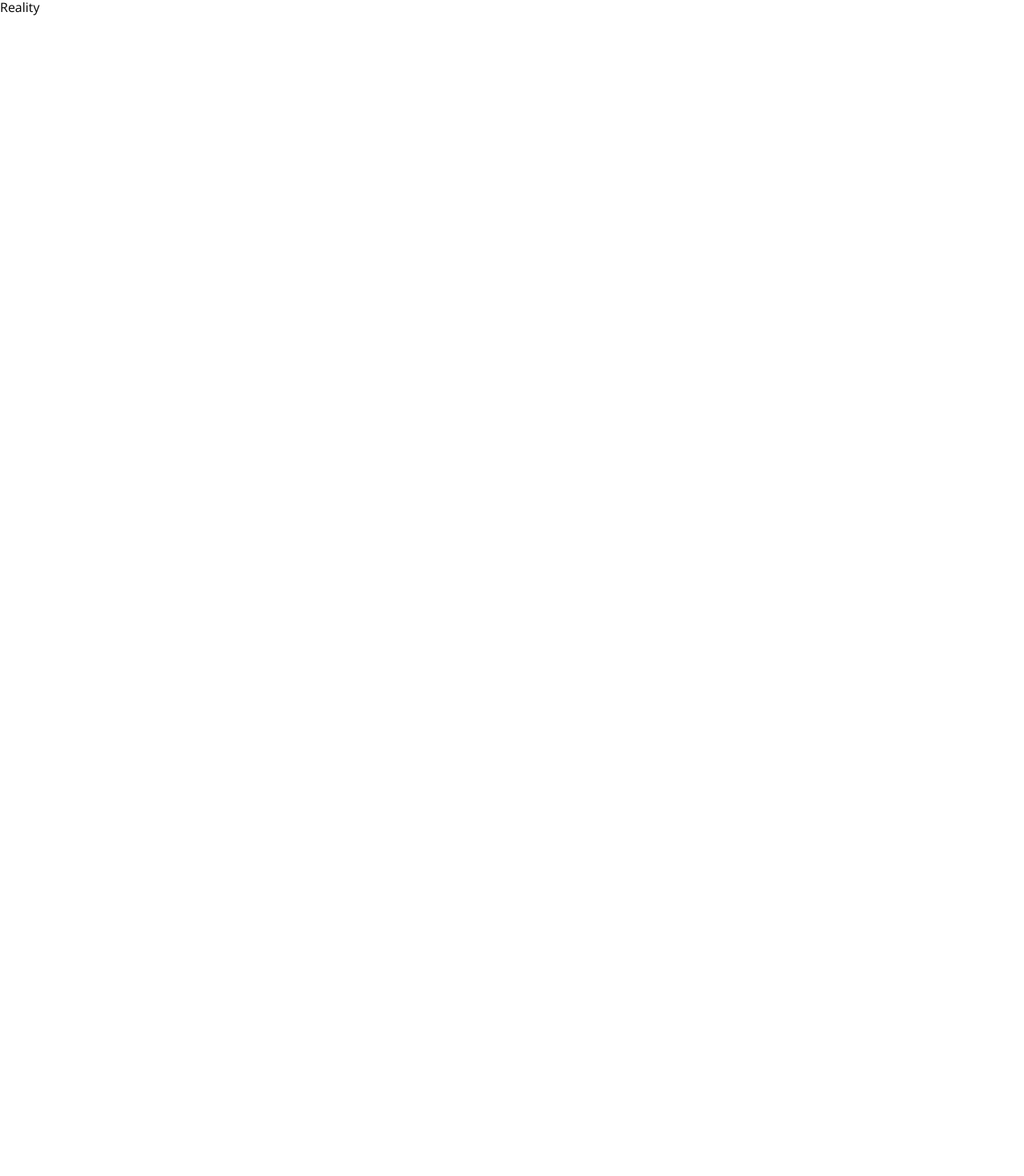
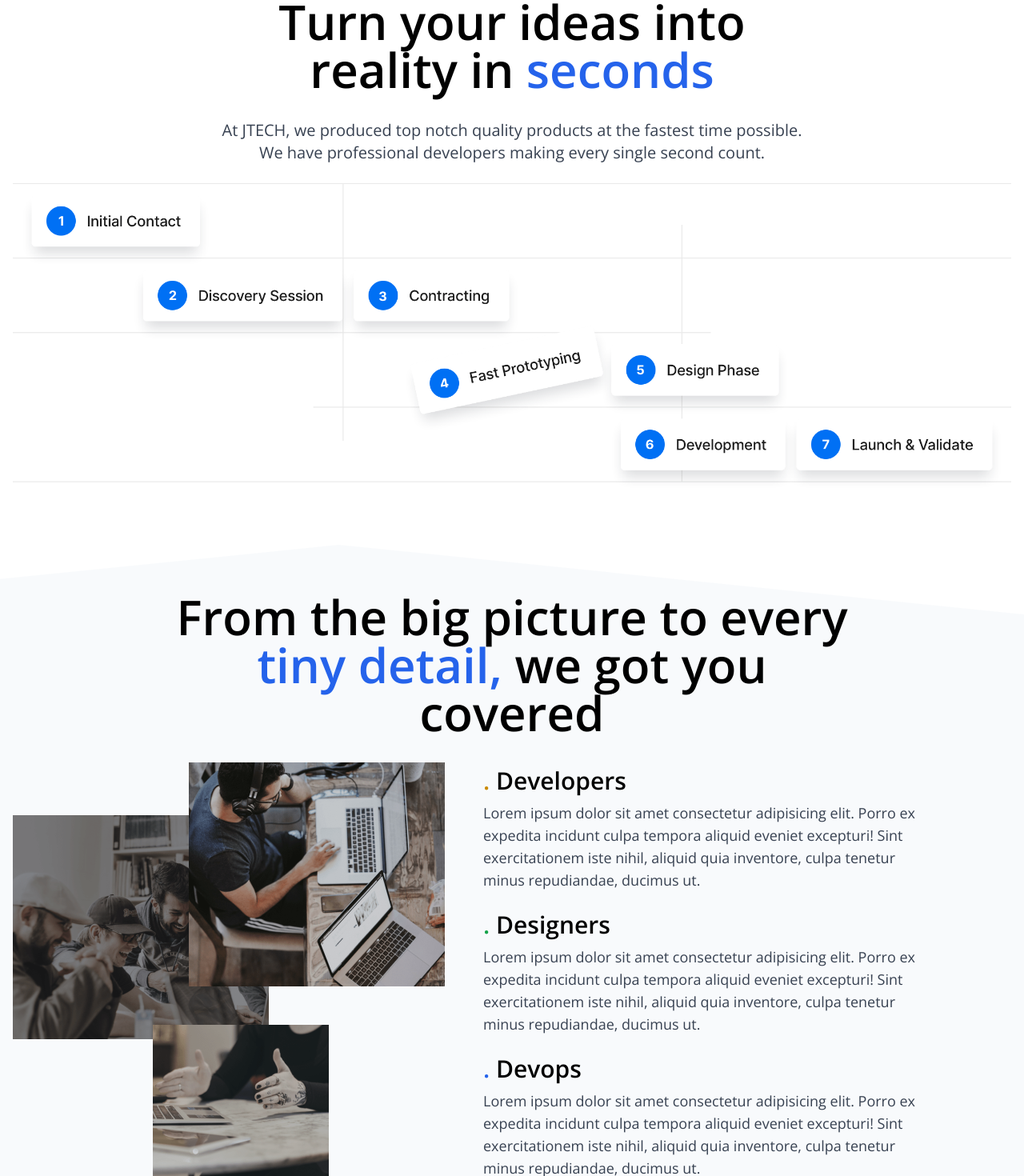
Before and after one commit to jeronasiedu/jtech, a Next.js app: page / in a window 1280 px wide. Shown: the part 1921-3391 px from the top of the page at 80% size. Before the commit the page ends 1942 px from the top, so only its background shows below. Built offline with nearby package versions, Linux system fonts and the light colour scheme.

Commit message:
added a section

```diff
--- /dev/null
+++ b/components/Audience.jsx
@@ -0,0 +1,61 @@
+import Image from 'next/image'
+import Divider from './Divider'
+const Audience = () => {
+  const teams = [
+    {
+      title: 'Developers',
+      text: ' Lorem ipsum dolor sit amet consectetur adipisicing elit. Porro ex expedita incidunt culpa tempora aliquid eveniet excepturi! Sint exercitationem iste nihil, aliquid quia inventore, culpa tenetur minus repudiandae, ducimus ut.',
+      dot: 'text-yellow-600',
+    },
+    {
+      title: 'Designers',
+      text: ' Lorem ipsum dolor sit amet consectetur adipisicing elit. Porro ex expedita incidunt culpa tempora aliquid eveniet excepturi! Sint exercitationem iste nihil, aliquid quia inventore, culpa tenetur minus repudiandae, ducimus ut.',
+      dot: 'text-green-600',
+    },
+    {
+      title: 'Devops',
+      text: ' Lorem ipsum dolor sit amet consectetur adipisicing elit. Porro ex expedita incidunt culpa tempora aliquid eveniet excepturi! Sint exercitationem iste nihil, aliquid quia inventore, culpa tenetur minus repudiandae, ducimus ut.',
+      dot: 'text-blue-600',
+    },
+  ]
+
+  return (
+    <section className="relative w-full bg-slate-50 dark:bg-transparent ">
+      <Divider />
+      <div className="px-4 py-16 mx-auto space-y-8 max-w-7xl">
+        <div className="max-w-4xl px-4 mx-auto space-y-8">
+          <h2 className="text-4xl font-bold text-center md:text-5xl lg:text-6xl">
+            From the big picture to every{' '}
+            <span className="text-blue-600">tiny detail,</span> we got you
+            covered
+          </h2>
+        </div>
+        <div className="flex flex-col items-center max-w-6xl space-y-6 lg:flex-row lg:space-y-0 lg:space-x-6">
+          <div className="flex-1">
+            <Image
+              src="/images/asset6.png"
+              alt="developers at work"
+              objectFit="cover"
+              width={540}
+              height={520}
+            />
+          </div>
+          <div className="flex-1 space-y-6">
+            {teams.map((item, idx) => (
+              <div className="space-y-2 " key={idx}>
+                <h2 className="text-3xl font-semibold ">
+                  <span className={item.dot}>.</span> {item.title}
+                </h2>
+                <p className="text-lg text-gray-700 dark:text-slate-300">
+                  {item.text}
+                </p>
+              </div>
+            ))}
+          </div>
+        </div>
+      </div>
+    </section>
+  )
+}
+
+export default Audience
--- /dev/null
+++ b/components/Divider.jsx
@@ -0,0 +1,21 @@
+import React from 'react'
+
+const Divider = () => {
+  return (
+    <div className="custom-shape-divider-top-1651452485">
+      <svg
+        data-name="Layer 1"
+        xmlns="http://www.w3.org/2000/svg"
+        viewBox="0 0 1200 120"
+        preserveAspectRatio="none"
+      >
+        <path
+          d="M598.97 114.72L0 0 0 120 1200 120 1200 0 598.97 114.72z"
+          className="shape-fill"
+        ></path>
+      </svg>
+    </div>
+  )
+}
+
+export default Divider
--- a/components/Reality.jsx
+++ b/components/Reality.jsx
@@ -1,7 +1,32 @@
+import Image from 'next/image'
 import React from 'react'
 
 const Reality = () => {
-  return <div>Reality</div>
+  return (
+    <section className="px-4 pb-16 mx-auto space-y-6 max-w-7xl">
+      <div className="max-w-3xl px-4 mx-auto space-y-8">
+        <h2 className="text-4xl font-bold text-center md:text-5xl lg:text-6xl">
+          Turn your ideas into reality in{' '}
+          <span className="text-blue-600">seconds</span>
+        </h2>
+        <p className="text-xl text-center text-gray-700 dark:text-slate-300">
+          At JTECH, we produced top notch quality products at the fastest time
+          possible. We have professional developers making every single second
+          count.{' '}
+        </p>
+      </div>
+      <div className="relative w-full h-28 md:h-64 lg:h-[24rem]">
+        <Image
+          src="/images/time.png"
+          alt="Graphical representation of what a project looks from start to finish"
+          layout="fill"
+          placeholder="blur"
+          blurDataURL="/images/time.png"
+          objectFit="cover"
+        />
+      </div>
+    </section>
+  )
 }
 
 export default Reality
--- a/components/index.js
+++ b/components/index.js
@@ -2,3 +2,4 @@ export { default as Hero } from './Hero'
 export { default as Achievements } from './Achievements'
 export { default as Gallery } from './Gallery'
 export { default as Reality } from './Reality'
+export { default as Audience } from './Audience'
--- a/pages/index.js
+++ b/pages/index.js
@@ -1,4 +1,4 @@
-import { Achievements, Hero, Gallery, Reality } from '../components'
+import { Achievements, Hero, Gallery, Reality, Audience } from '../components'
 import Head from 'next/head'
 export default function Home() {
   return (
@@ -10,6 +10,7 @@ export default function Home() {
       <Achievements />
       <Gallery />
       <Reality />
+      <Audience />
     </>
   )
 }
--- a/styles/globals.css
+++ b/styles/globals.css
@@ -19,7 +19,7 @@ html.dark body {
     hsl(235deg 22% 11%) 81%,
     hsl(236deg 25% 12%) 89%,
     hsl(237deg 27% 13%) 96%,
-    hsl(234deg 30% 14%) 100%
+    hsl(234, 30%, 14%) 100%
   );
 }
 /* CUSTOM TAILWIND */
@@ -53,3 +53,28 @@ html.dark .link::after {
 .card-shadow {
   box-shadow: rgba(0, 0, 0, 0.12) 0px 1px 3px, rgba(0, 0, 0, 0.24) 0px 1px 2px;
 }
+
+/* Shape Divider */
+.custom-shape-divider-top-1651452485 {
+  position: absolute;
+  top: 0;
+  left: 0;
+  width: 100%;
+  overflow: hidden;
+  line-height: 0;
+  transform: rotate(180deg);
+}
+
+.custom-shape-divider-top-1651452485 svg {
+  position: relative;
+  display: block;
+  width: calc(134% + 1.3px);
+  height: 91px;
+}
+
+.custom-shape-divider-top-1651452485 .shape-fill {
+  fill: #ffffff;
+}
+html.dark .custom-shape-divider-top-1651452485 .shape-fill {
+  fill: none;
+}
```
Also changed, not shown: public/images/asset6.png (added), public/images/time.png (added).
